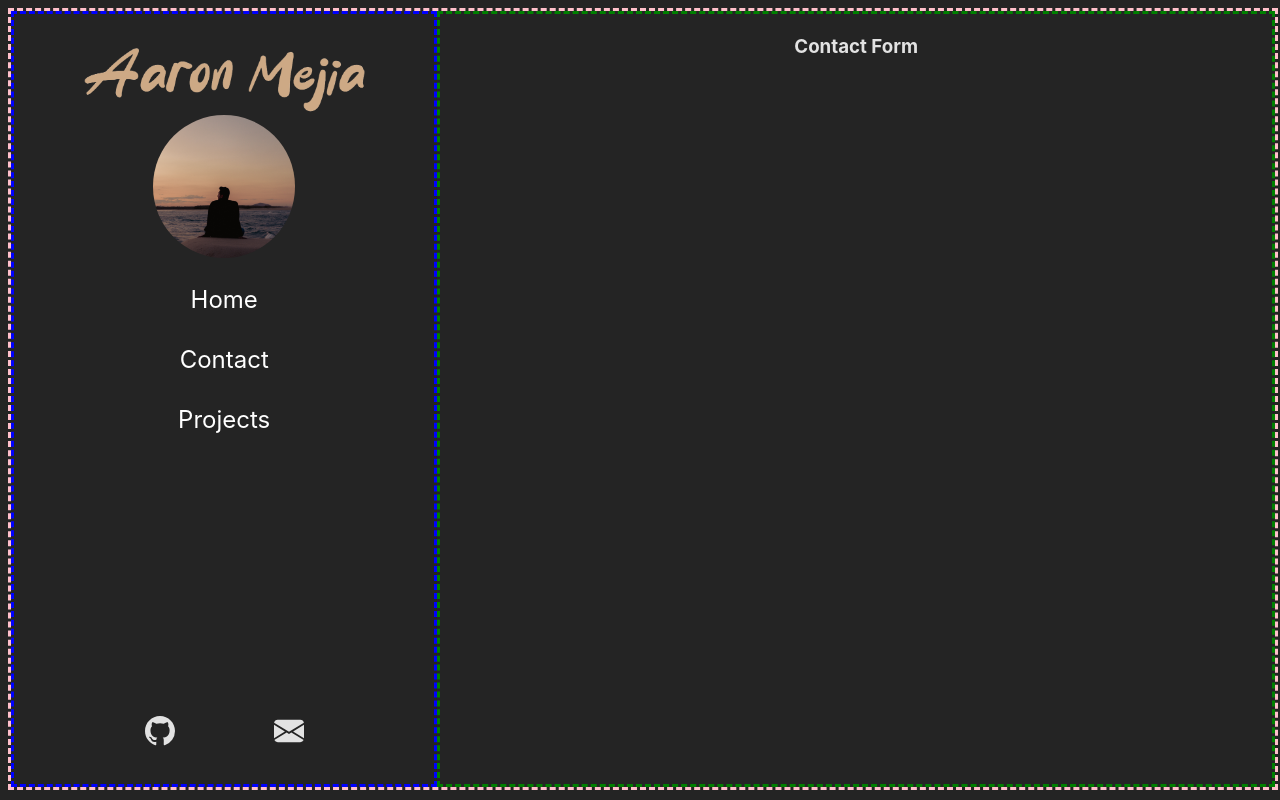
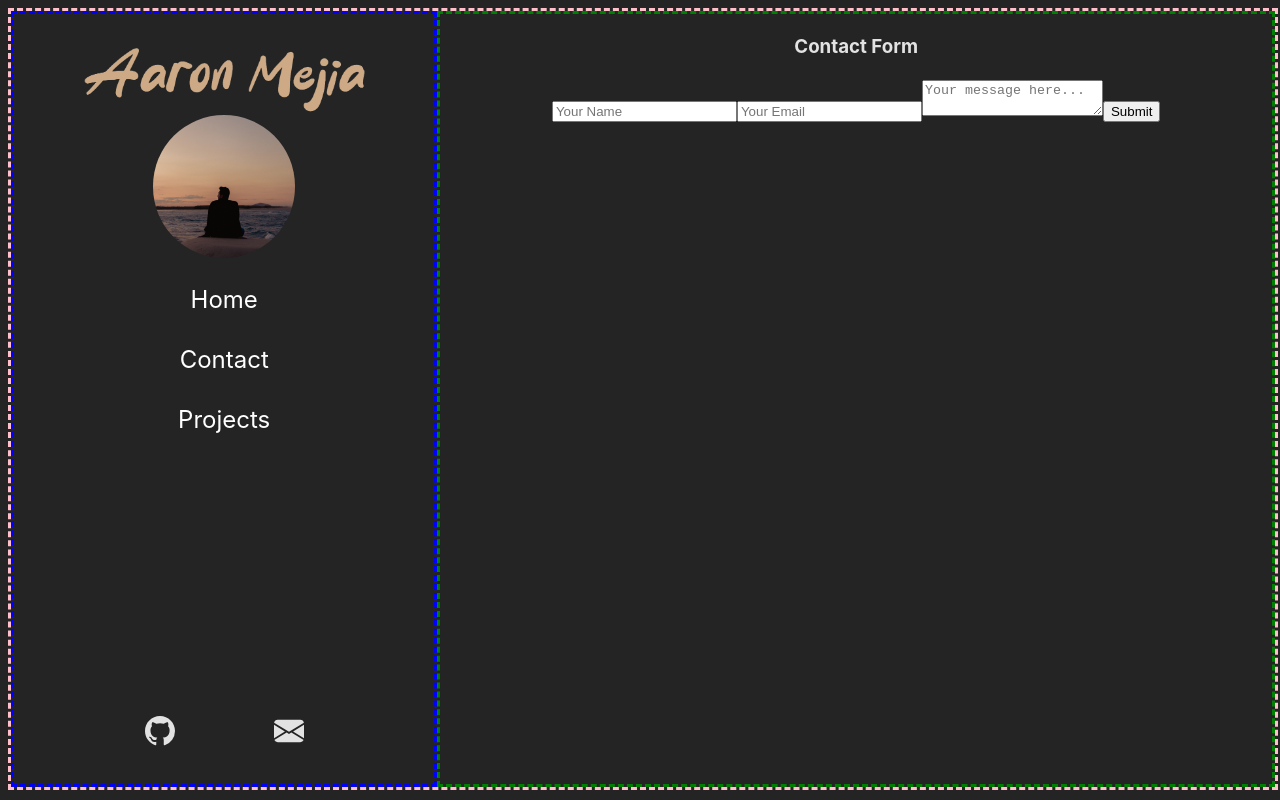
Before and after one commit to mejia-dev/mejia.dev, a React (Vite) app: page / in a window 1280 px wide. Both pictures are taken after a click on the element "Contact". Built offline with nearby package versions, Linux system fonts and the light colour scheme.

Commit message:
Add functional contact page

```diff
--- a/src/components/Contact.tsx
+++ b/src/components/Contact.tsx
@@ -1,7 +1,62 @@
+import { FormEvent, ReactElement, useState } from 'react';
+
 export default function Contact(): JSX.Element {
+
+  const [formSubmitSuccess, setFormSubmitSuccess] = useState<boolean>(false);
+  const [formSubmitError, setFormSubmitError] = useState<null | string>(null);
+  const [formSubmitLoading, setFormSubmitLoading] = useState<boolean>(false);
+
+  function submitForm(event: FormEvent): void {
+    event.preventDefault();
+    if (!formSubmitLoading) {
+      setFormSubmitLoading(true);
+      setFormSubmitSuccess(false);
+      setFormSubmitError(null);
+      const formElement: HTMLFormElement = document.getElementById("contactForm") as HTMLFormElement;
+      const submittedData: FormData = new FormData(formElement);
+      fetch("https://script.google.com/macros/s/AKfycbwyhH4_qQyeSSNXyX7qSX680iXYOpIu7vu-Ih5uyUqzwdNgYBZba_k-PHrlNlwA88XqYA/exec",
+        {
+          method: "POST",
+          body: submittedData
+        }
+      )
+        .then((response) => {
+          if (!response.ok) {
+            throw new Error(`${response.status}`);
+          }
+          setFormSubmitSuccess(true);
+          formElement.reset();
+          setFormSubmitLoading(false);
+        })
+        .catch((error) => {
+          setFormSubmitError(error.message);
+          setFormSubmitLoading(false);
+        });
+    }
+  }
+
+  let statusMessage: ReactElement = <span></span>;
+  if (formSubmitSuccess) {
+    statusMessage = <span>Message sent! I'll be in touch with you soon.</span>
+  } else if (formSubmitLoading) {
+    statusMessage = <span>Sending message...</span>
+  } else if (formSubmitError != null) {
+    statusMessage = <span>Error: {formSubmitError}</span>
+  }
+
+
   return (
     <>
       <h3>Contact Form</h3>
+      {/* <p>Contact contact contact! I love contact</p> */}
+      <form id="contactForm" onSubmit={(event) => submitForm(event)}>
+        <input placeholder="Your Name" name="Name" type="text" autoComplete="name" required />
+        <input placeholder="Your Email" name="Email" type="email" autoComplete="email" required />
+        {/* rows="5" cols="30" */}
+        <textarea name="Message"  placeholder="Your message here..." required />
+        <input type="submit" />
+      </form>
+      <p>{statusMessage}</p>
     </>
   )
 }
```
